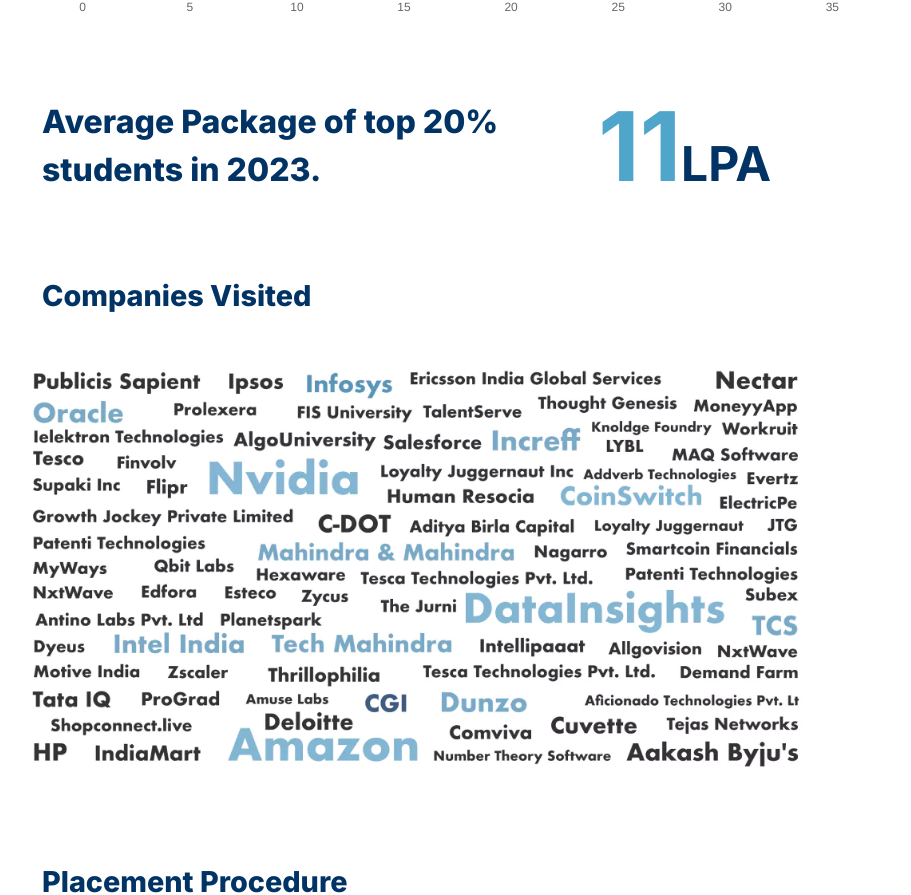
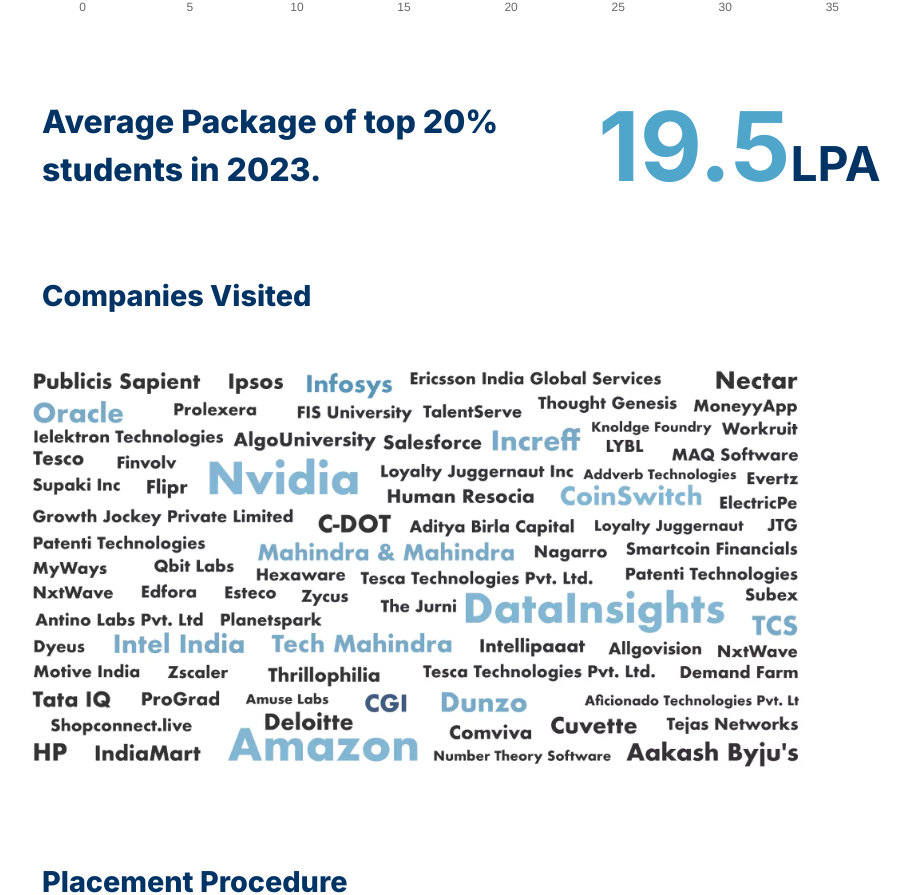
Before and after one commit to Velocity-IIITDWD/iiitdwd.ac.in, a Next.js app: page /placements in a window 1280 px wide. Shown: the part 1913-2808 px from the top of the page, without its empty margins (223-1134 px from the left). Built offline with nearby package versions, Linux system fonts and the light colour scheme.

Commit message:
Placements corrected-3

```diff
--- a/app/placements/page.tsx
+++ b/app/placements/page.tsx
@@ -137,7 +137,7 @@ export default function Home() {
     <div className="text-[2rem] text-[rgb(1,51,101)] font-extrabold">students in 2023.</div>
   </div>
   <div className=" whatsapp inline-block mt-20">
-    <div className="text-8xl font-bold text-[#50A5CA] inline-block">11</div>
+    <div className="text-8xl font-bold text-[#50A5CA] inline-block">19.5</div>
     <div className="text-5xl font-bold text-[#013365] inline-block"> LPA</div>
   </div>
 </div>
```
